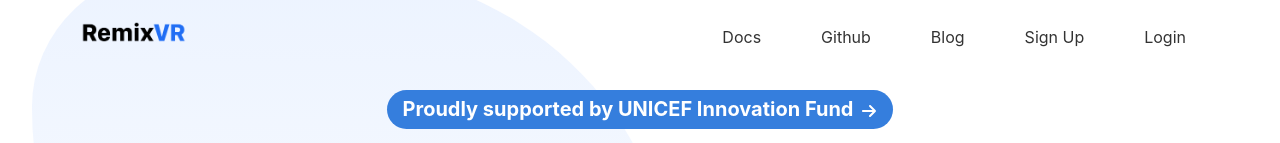
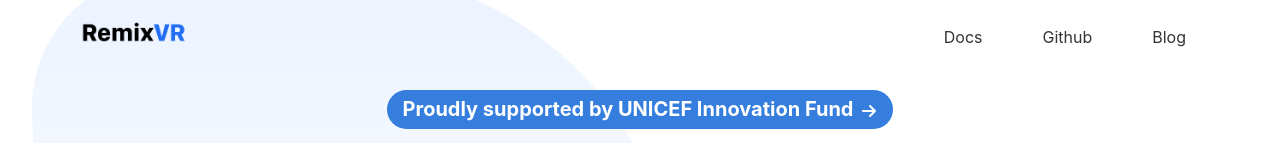
Before and after one commit to teliportme/remixvr, a React (Create React App) app in the folder frontend/: page / in a window 1280 px wide. Shown: the top 143 px of the page. Built offline with nearby package versions, Linux system fonts and the light colour scheme; no server answers; what promise.prototype.finally, superagent-promise would draw is missing.

Commit message:
updated header

```diff
--- a/frontend/src/components/Header.js
+++ b/frontend/src/components/Header.js
@@ -146,7 +146,7 @@
             Blog
           </a>
         </MenuLi>
-        {isUserLoggedIn ? (
+        {/* {isUserLoggedIn ? (
           <MenuLi>
             <button
               onClick={logout}
@@ -174,7 +174,7 @@
               </Link>
             </MenuLi>
           </React.Fragment>
-        )}
+        )} */}
       </MenuUl>
     </nav>
   );
```
